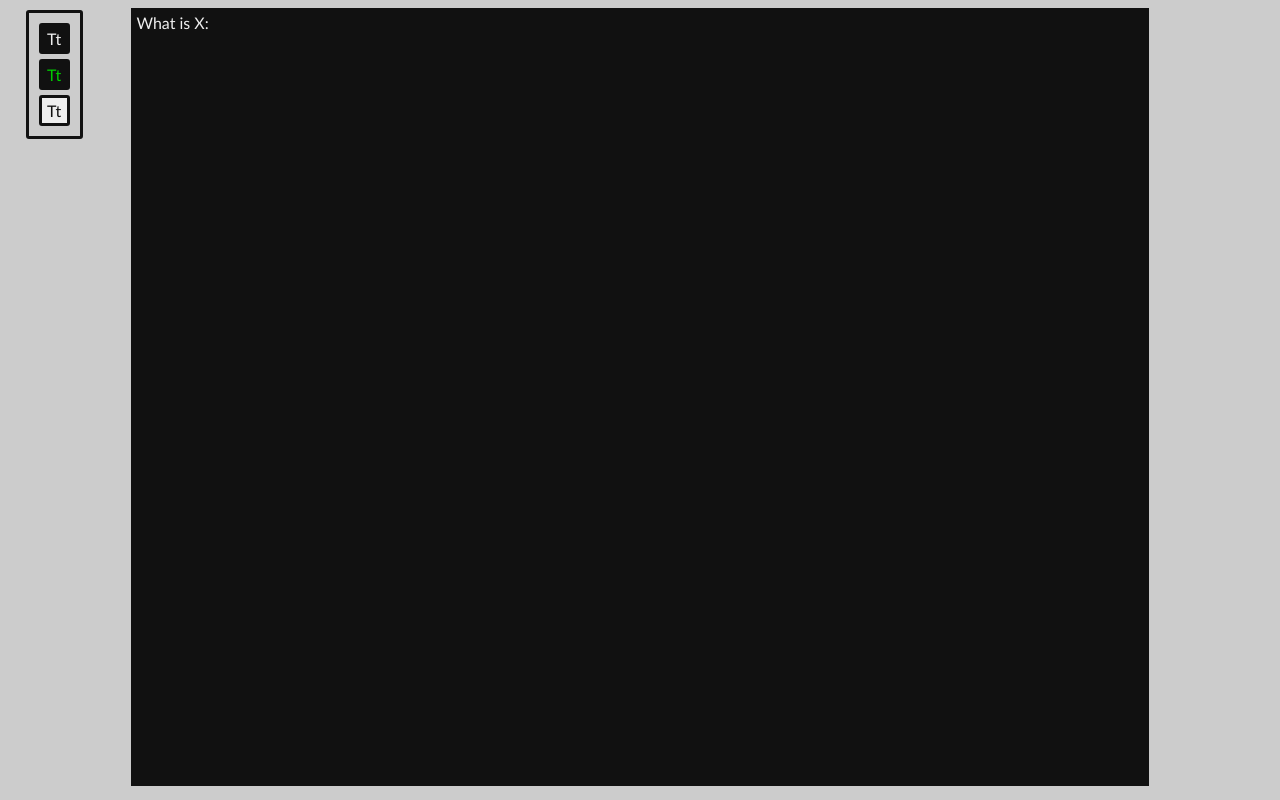
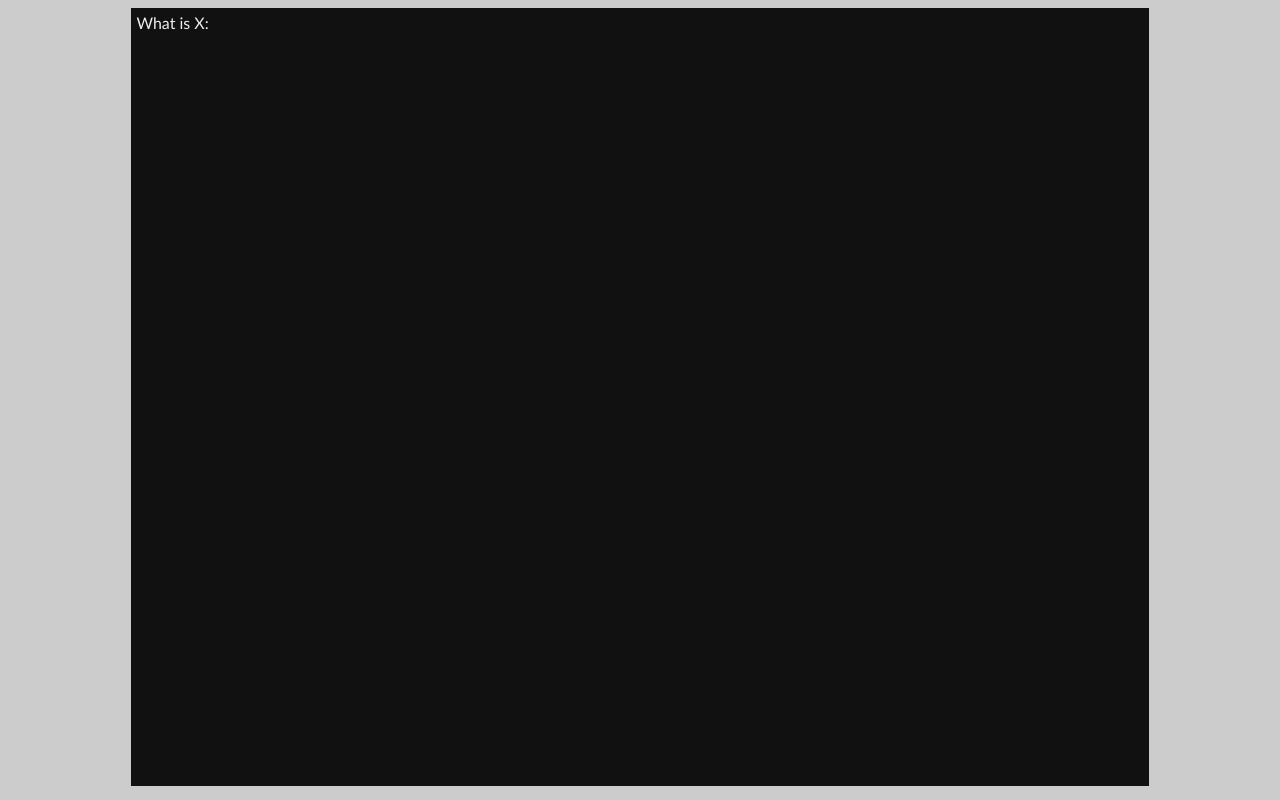
Before and after one commit to itsmoongoose/Terminus-Code-Calculator, a website: page src/index.html in a window 1280 px wide. Drawn offline with Linux system fonts and the light colour scheme.

Commit message:
Remove themes from html

```diff
--- a/src/index.html
+++ b/src/index.html
@@ -9,11 +9,6 @@
         <link rel="stylesheet" href="css/styles.css">
     </head>
     <body>
-        <div id="themes">
-            <div class="white-on-black theme">Tt</div>
-            <div class="green-on-black theme">Tt</div>
-            <div class="black-on-white theme">Tt</div>
-        </div>
         <div class="container">
             <div id="output">
             </div>
```
